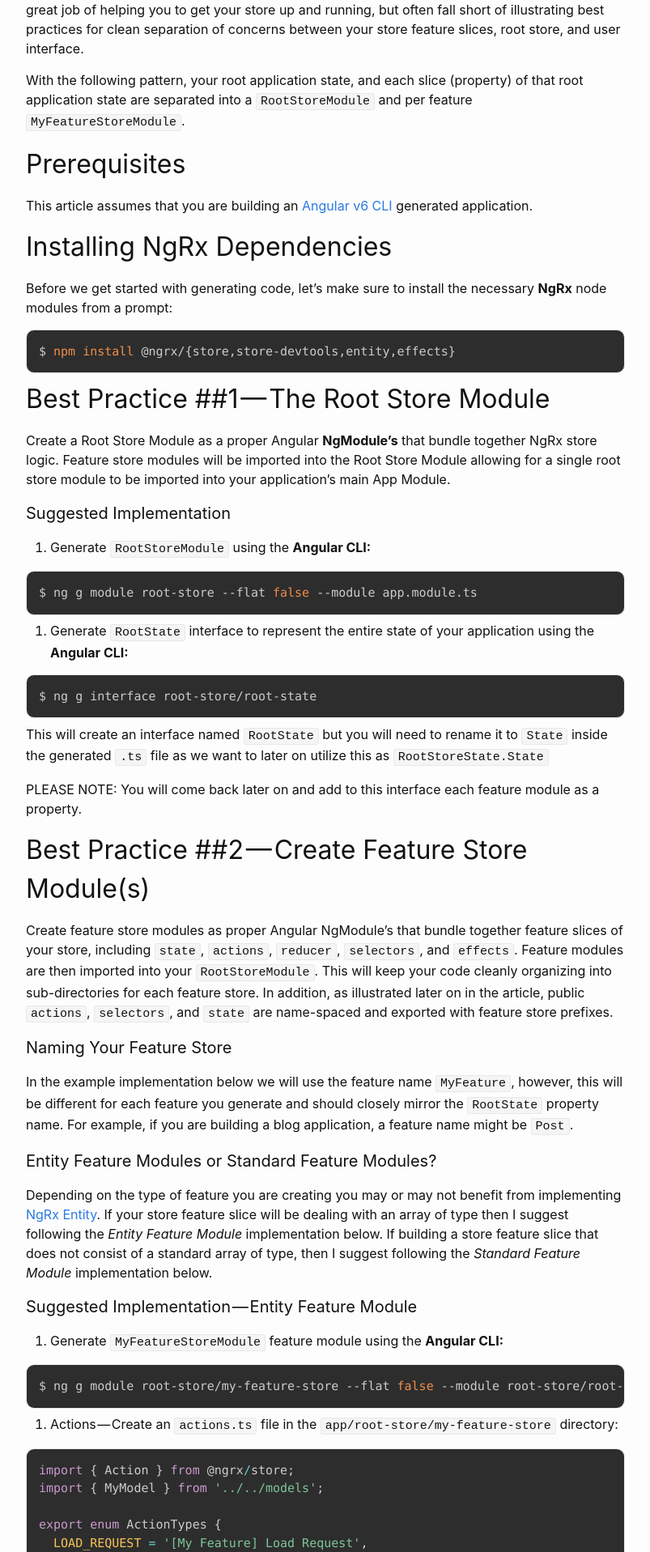
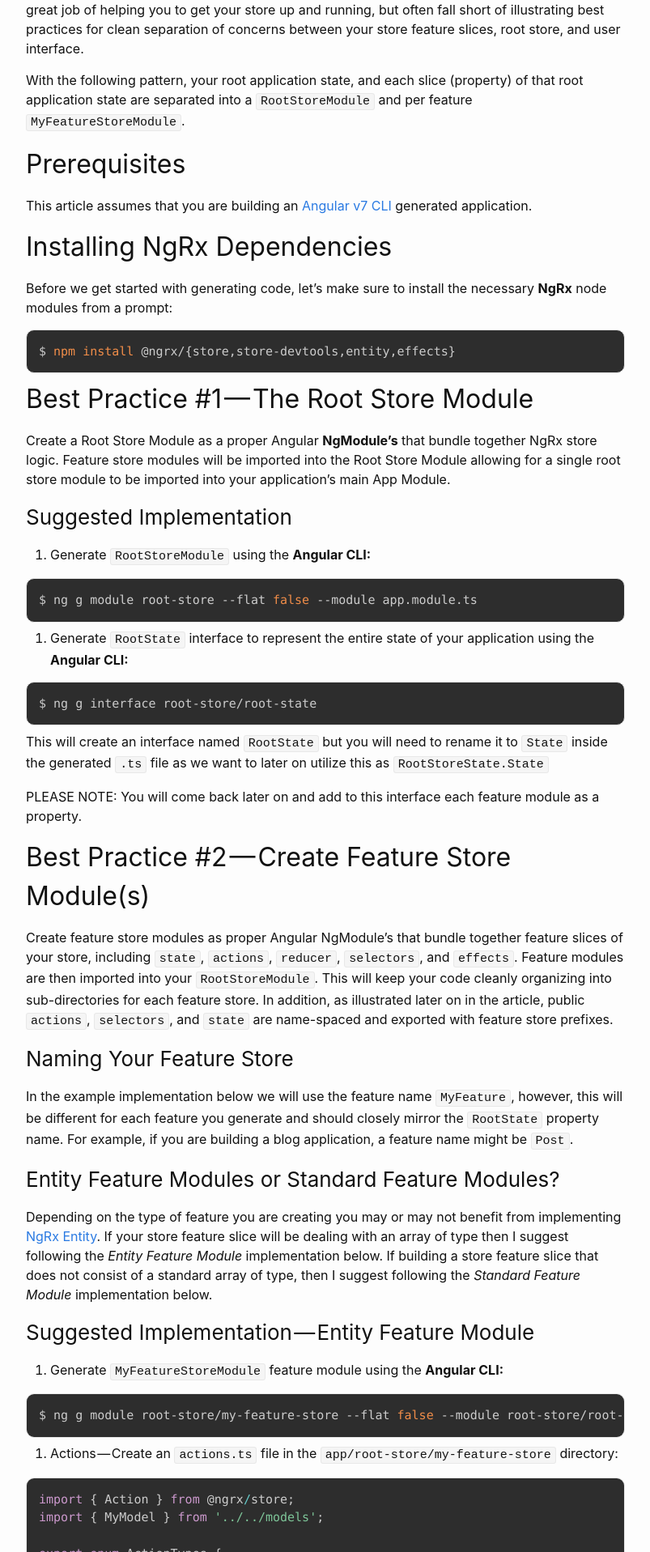
Before and after one commit to timdeschryver/blog, a Jekyll site: the page built from _posts/2018-05-30-ngrx-best-practices-for-enterprise-angular-applications.md, in a window 1280 px wide. Shown: the part 1225-3142 px from the top of the page at 81% size, without its empty margins (238-1041 px from the left). Built offline with Jekyll 4.4.1, drawn with Linux system fonts in a browser that asks for light colours; comment, search, counter and statistics services are not loaded; some of the changed text lies outside the part shown.

Commit message:
formatting

````diff
--- a/_posts/2018-05-30-ngrx-best-practices-for-enterprise-angular-applications.md
+++ b/_posts/2018-05-30-ngrx-best-practices-for-enterprise-angular-applications.md
@@ -30,7 +30,7 @@ With the following pattern, your root application state, and each slice (propert
 
 ## Prerequisites
 
-This article assumes that you are building an [Angular v6 CLI](https://cli.angular.io/) generated application.
+This article assumes that you are building an [Angular v7 CLI](https://cli.angular.io/) generated application.
 
 ## Installing NgRx Dependencies
 
@@ -40,11 +40,11 @@ Before we get started with generating code, let's make sure to install the neces
 $ npm install @ngrx/{store,store-devtools,entity,effects}
 ```
 
-## Best Practice ##1 — The Root Store Module
+## Best Practice #1 — The Root Store Module
 
 Create a Root Store Module as a proper Angular **NgModule's** that bundle together NgRx store logic. Feature store modules will be imported into the Root Store Module allowing for a single root store module to be imported into your application's main App Module.
 
-#### Suggested Implementation
+### Suggested Implementation
 
 1.  Generate `RootStoreModule` using the **Angular CLI:**
 
@@ -62,19 +62,19 @@ This will create an interface named `RootState` but you will need to rename it t
 
 PLEASE NOTE: You will come back later on and add to this interface each feature module as a property.
 
-## Best Practice ##2 — Create Feature Store Module(s)
+## Best Practice #2 — Create Feature Store Module(s)
 
 Create feature store modules as proper Angular NgModule's that bundle together feature slices of your store, including `state`, `actions`, `reducer`, `selectors`, and `effects`. Feature modules are then imported into your `RootStoreModule`. This will keep your code cleanly organizing into sub-directories for each feature store. In addition, as illustrated later on in the article, public `actions`, `selectors`, and `state` are name-spaced and exported with feature store prefixes.
 
-#### Naming Your Feature Store
+### Naming Your Feature Store
 
 In the example implementation below we will use the feature name `MyFeature`, however, this will be different for each feature you generate and should closely mirror the `RootState` property name. For example, if you are building a blog application, a feature name might be `Post`.
 
-#### Entity Feature Modules or Standard Feature Modules?
+### Entity Feature Modules or Standard Feature Modules?
 
 Depending on the type of feature you are creating you may or may not benefit from implementing [NgRx Entity](https://medium.com/ngrx/introducing-ngrx-entity-598176456e15). If your store feature slice will be dealing with an array of type then I suggest following the _Entity Feature Module_ implementation below. If building a store feature slice that does not consist of a standard array of type, then I suggest following the _Standard Feature Module_ implementation below.
 
-#### Suggested Implementation — Entity Feature Module
+### Suggested Implementation — Entity Feature Module
 
 1.  Generate `MyFeatureStoreModule` feature module using the **Angular CLI:**
 
@@ -483,11 +483,11 @@ export { MyFeatureStoreModule } from './my-feature-store.module';
 export { MyFeatureStoreActions, MyFeatureStoreSelectors, MyFeatureStoreState };
 ```
 
-## Best Practice ##1 — The Root Store Module (cont.)
+## Best Practice #1 — The Root Store Module (cont.)
 
 Now that we have built our feature modules, let's pick up where we left off in best practice ##1 and finish building out our `RootStoreModule` and `RootState.`
 
-#### Suggested Implementation (cont.)
+### Suggested Implementation (cont.)
 
 3. Update `app/root-store/root-state.ts` and add a property for each feature that we have created previously:
 
@@ -679,11 +679,11 @@ Once we have completed implementation of the above best practices our Angular ap
 
 I have put together a fully working example of the above best practices. It's a simple Chuck Norris Joke Generator that has uses `@angular/material` and the [http://www.icndb.com/](http://www.icndb.com/) api for data.
 
-#### Github
+### Github
 
 [https://github.com/wesleygrimes/angular-ngrx-chuck-norris](https://github.com/wesleygrimes/angular-ngrx-chuck-norris)
 
-#### Stackblitz
+### Stackblitz
 
 You can see the live demo at [https://angular-ngrx-chuck-norris.stackblitz.io](https://angular-ngrx-chuck-norris.stackblitz.io) and here is the [Stackblitz](https://stackblitz.com) editor:
 
@@ -699,4 +699,4 @@ It's important to remember that I have implemented these best practices in sever
 
 I would highly recommend enrolling in the Ultimate Angular courses, especially the NgRx course. It is well worth the money and I have used it as a training tool for new Angular developers. Follow the link below to signup.
 
-[Ultimate Courses: Expert online courses in JavaScript, Angular, NGRX and TypeScript](https://ultimatecourses.com/?ref=76683_ttll_neb)
+[Ultimate Courses: Expert online courses in JavaScript, Angular, NGRX and TypeScript](https://bit.ly/2WubqhW)
--- a/assets/css/style.scss
+++ b/assets/css/style.scss
@@ -12,3 +12,10 @@ code {
     background-color: #F5F5F5;
     color:inherit;
 }
+
+hr {
+    width: calc(25% + 12px);
+    opacity: 0.1;
+    border: 1px solid black;
+    margin: 1.3em auto 1.5em;
+}
````
Also changed, not shown: _posts/2019-02-05-building-an-aot-friendly-dynamic-content-outlet.md (+16 -16 lines), _posts/2019-02-22-angular-courses-for-you-and-your-team-a-review-of-ultimate-courses.md (+20 -5 lines).
